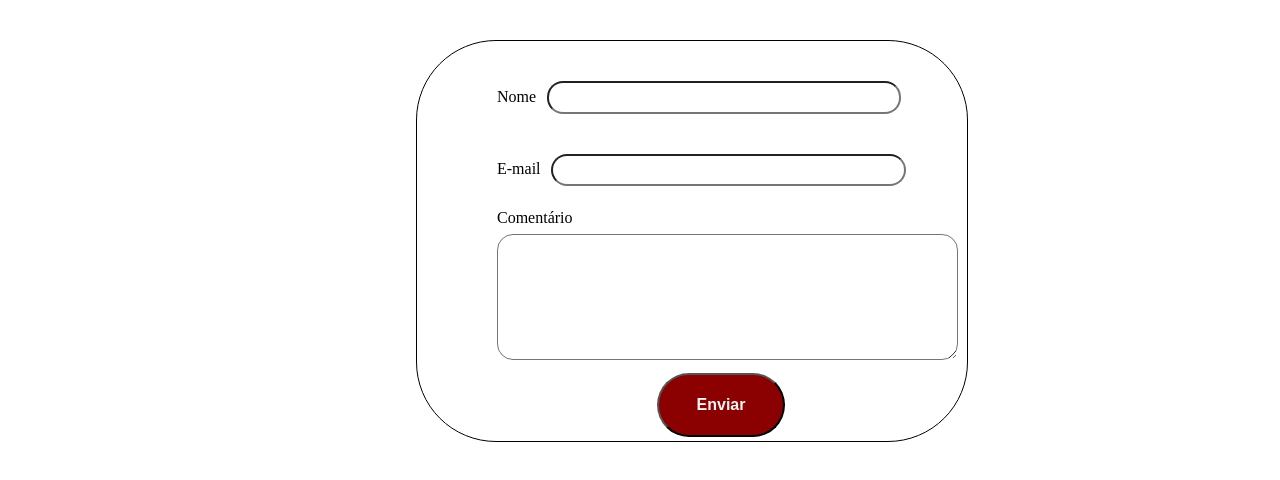
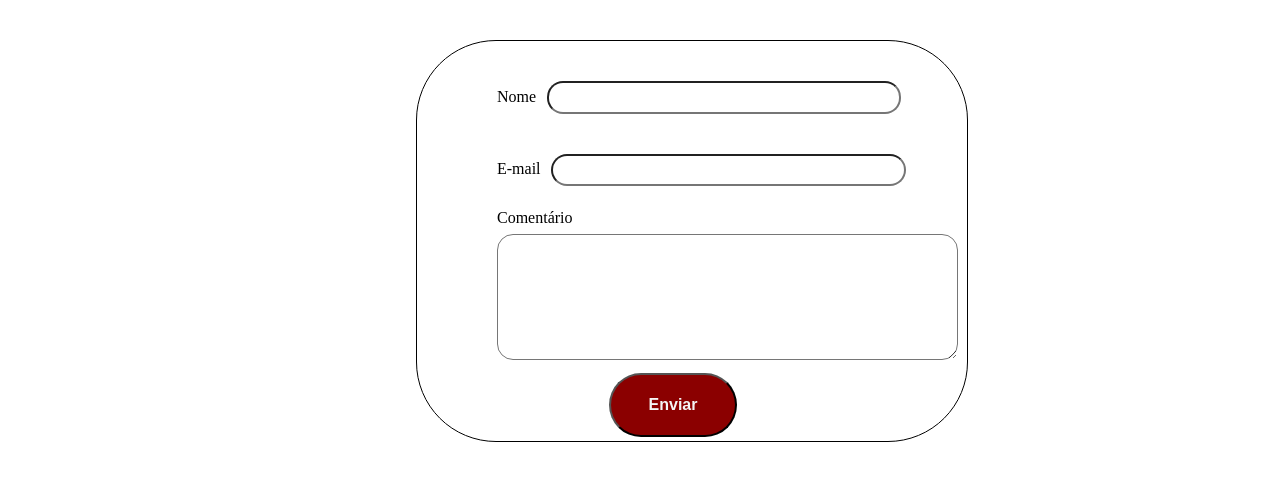
Before and after one commit to NaraGuimma/WeCanCode-Desafio-Covid-19, a plain HTML site: page contact.html in a window 1280 px wide. Shown: the part 164-644 px from the top of the page. Drawn offline with Linux system fonts and the light colour scheme.

Commit message:
updating contact.css

```diff
--- a/css/contact.css
+++ b/css/contact.css
@@ -84,7 +84,7 @@ button {
 
 p.button {
   padding-top: 0.6em;
-  margin-left: 15em;
+  margin-left: 12em;
 }
 
 input {
```
